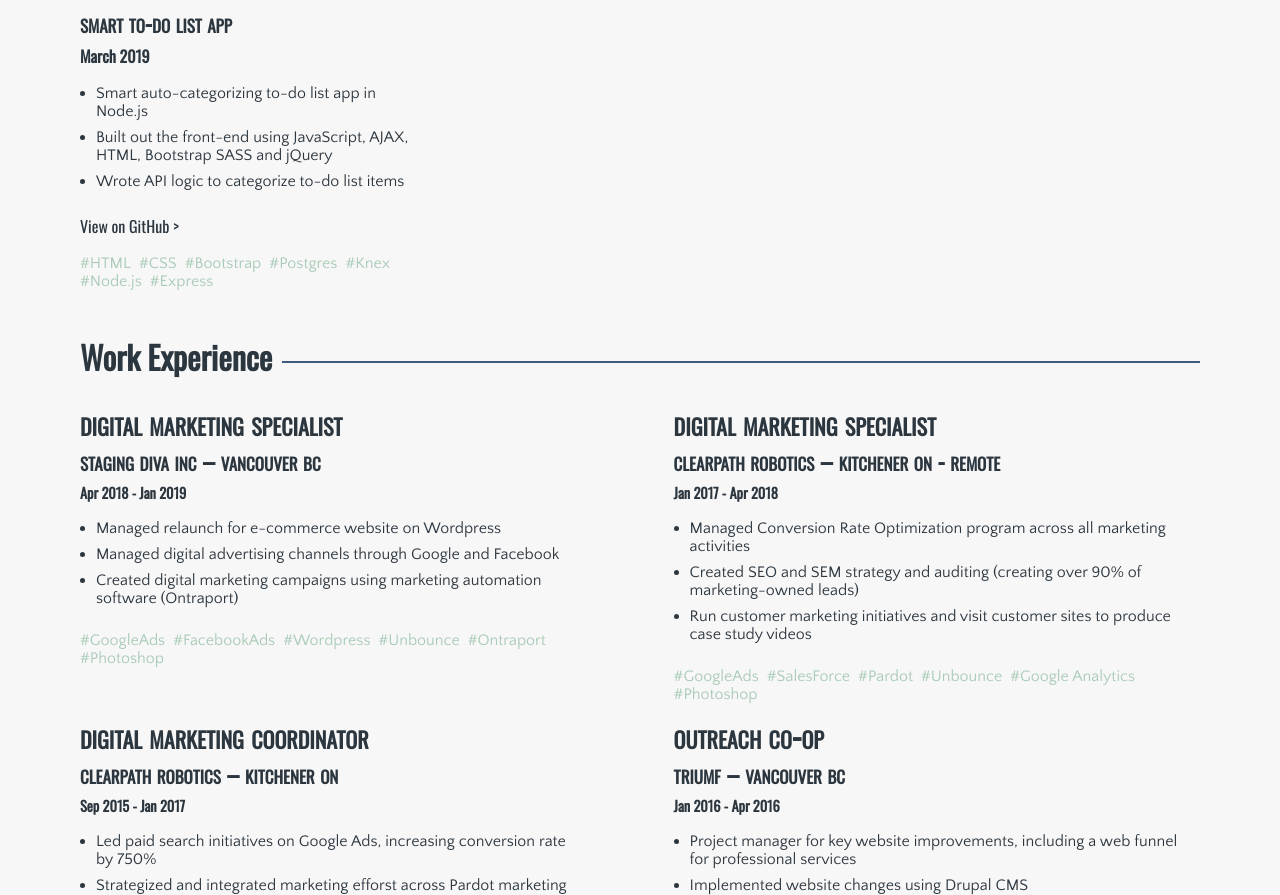
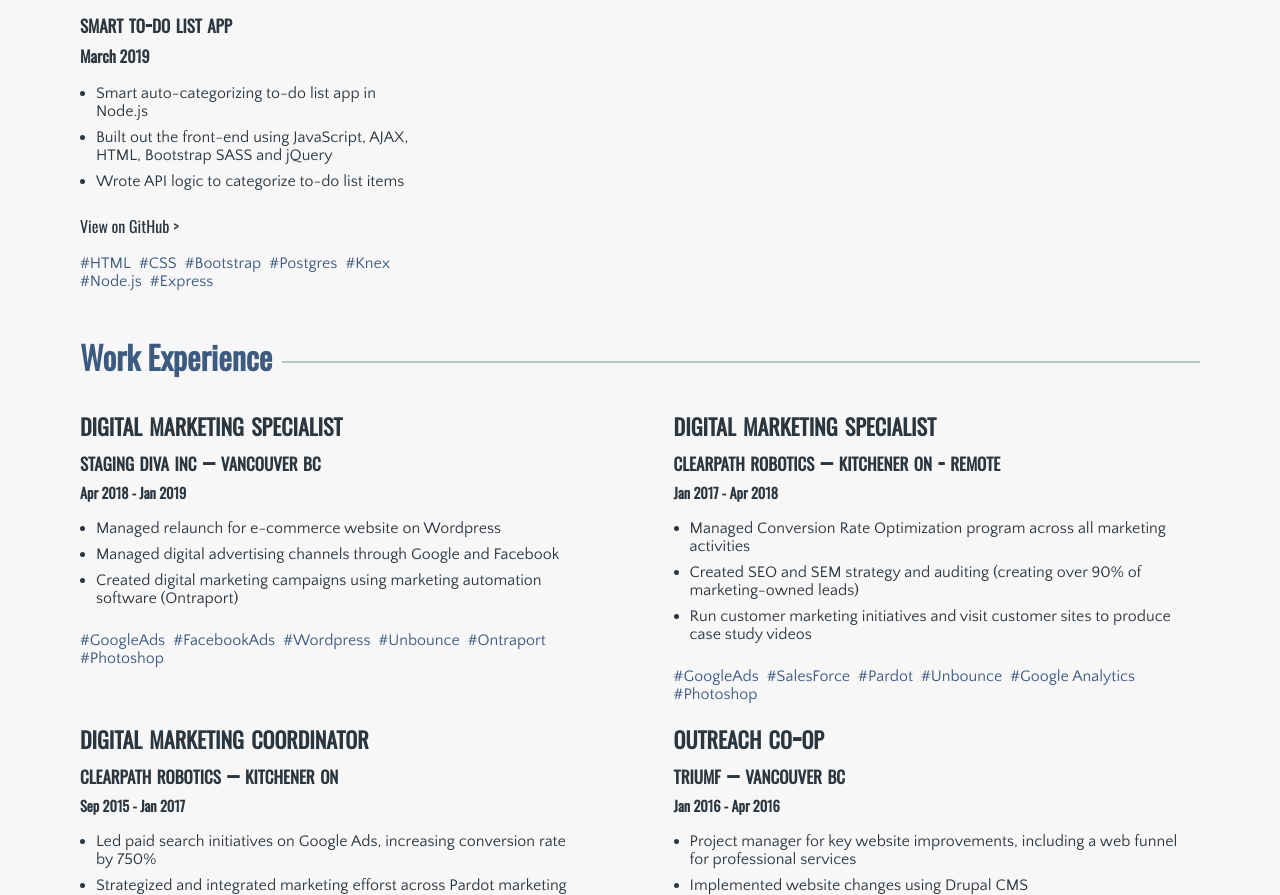
Before and after one commit to rachelgould/rachelgould.github.io, a website: page index.html in a window 1280 px wide. Shown: the part 646-1541 px from the top of the page. Drawn offline with nearby package versions, Linux system fonts and the light colour scheme.

Commit message:
Production ready

```diff
--- a/scripts.js
+++ b/scripts.js
@@ -3,7 +3,6 @@ $(() => {
   mobileModifications();
 
   $(window).resize(function(event) {
-    console.log("resized!!");
     mobileModifications();
   });
 
@@ -21,7 +20,6 @@ $(() => {
 
   function mobileModifications() {
     let width = windowWidth()
-    console.log(width)
     if (width > 600) {
       navUnScrolled();
       $(window).scroll(function() {
--- a/styling/style.scss
+++ b/styling/style.scss
@@ -114,7 +114,7 @@ html {
       list-style: none;
       margin-right: 0.5em;
       padding: 0;
-      color: $color-accent-bright;
+      color: $color-accent-dull;
     }
   }
 
@@ -207,6 +207,7 @@ main {
     font-size: 2em;
     white-space: nowrap;
     overflow: hidden;
+    color: $color-accent-dull;
   }
 
   h1:after {
@@ -215,7 +216,7 @@ main {
     width: 100%;
     display: inline-block;
     vertical-align: middle;
-    border-bottom: 2px solid $color-accent-dull;
+    border-bottom: 2px solid $color-accent-bright;
     overflow: hidden;
     justify-content: space-around;
   }
```
Also changed, not shown: styling/style.css, 1 other file.
